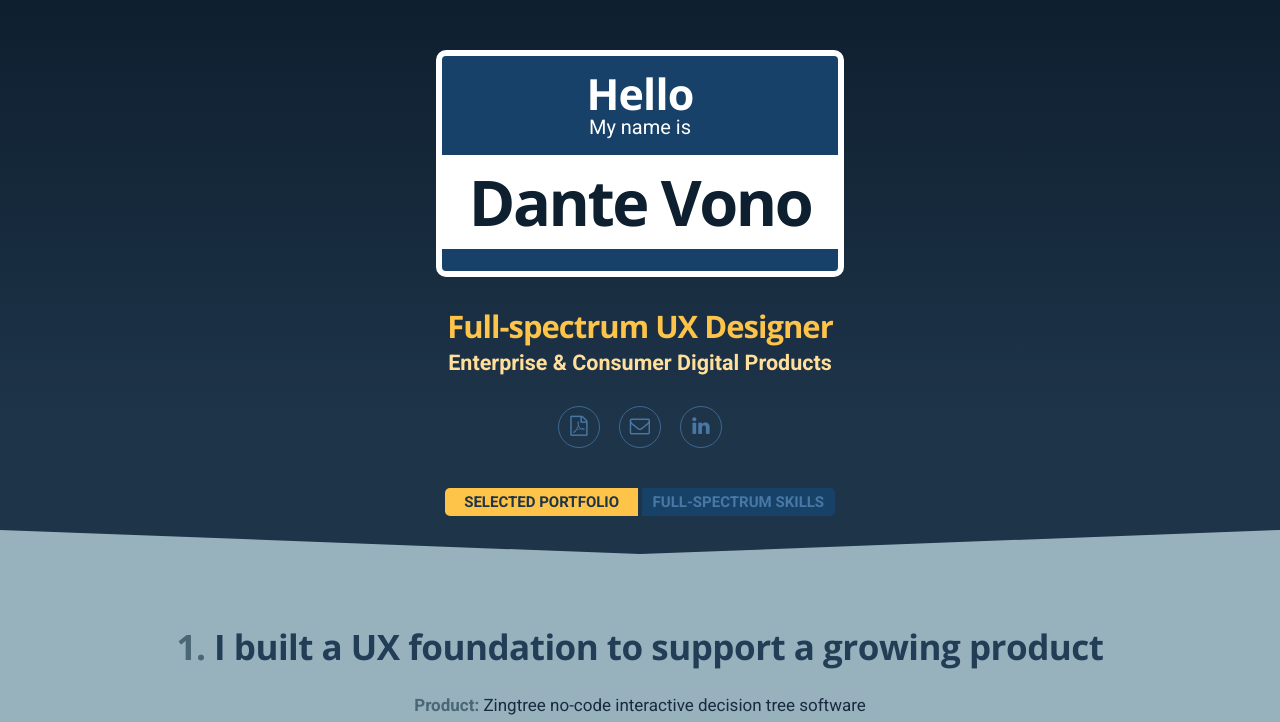
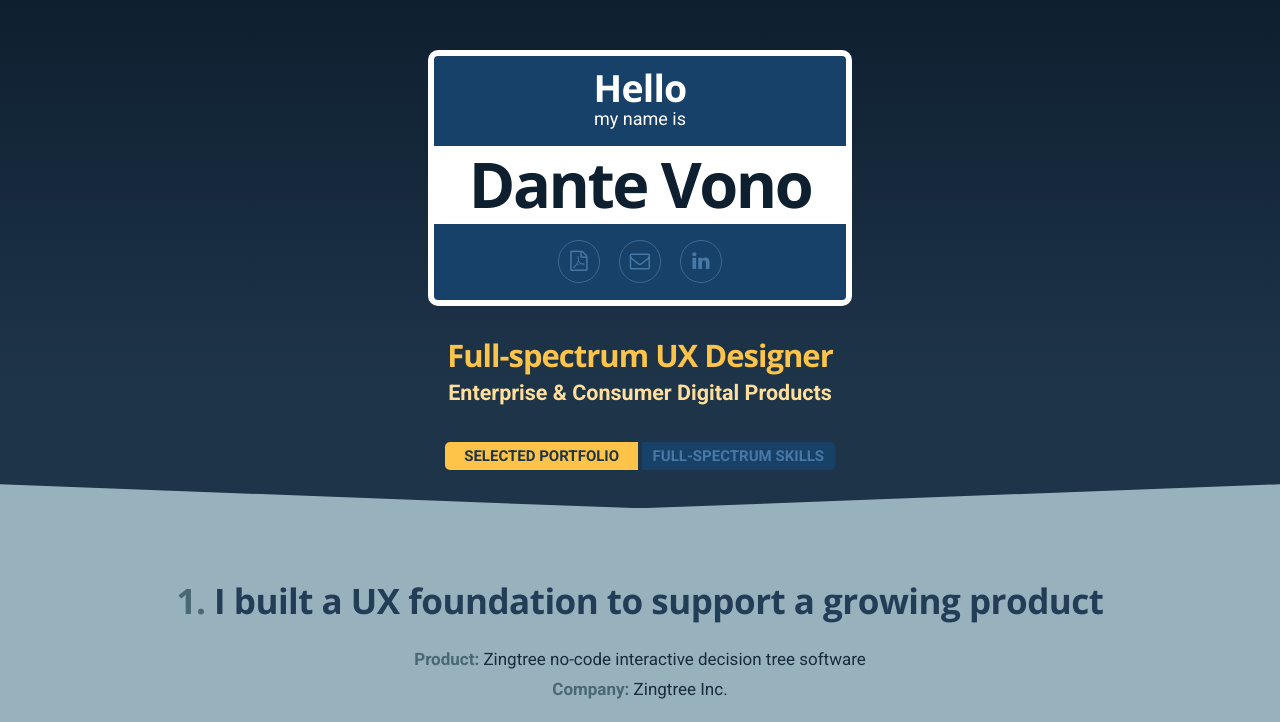
Before and after one commit to djvitamin/djvitamin.github.io, a website: page index.html in a window 1280 px wide. Shown: the top 722 px of the page. Drawn offline with nearby package versions, Linux system fonts and the light colour scheme.

Commit message:
nametag icon changes

```diff
--- a/css/custom.css
+++ b/css/custom.css
@@ -135,11 +135,11 @@
 h1,h2,h3,h4,h5 {
   font-family: 'Open Sans', sans-serif;
 }
-h1 {
+h1.section-heading {
   letter-spacing: -0.25rem;
   display: inline-block;
-  padding: 0.9rem 2.7rem;
-
+  padding: 0rem 3.5rem 0.3rem 3.5rem;
+  margin-bottom: 1.6rem;
 }
 .nametag {
   background-color: #174168;
@@ -149,7 +149,7 @@
   max-width: fit-content;
   margin: auto;
   margin-bottom: 3rem;
-  padding: 2rem 0 0rem 0;
+  padding: 1.4rem 0 0rem 0;
 }
 
 .nametag h4,  .nametag h6 {
@@ -158,13 +158,13 @@
 
 .nametag h4 {
   margin-bottom: 0rem;
-  font-size: 4.3rem;
+  font-size: 3.75rem;
   line-height: 3.5rem;
 }
 .nametag h6 {
   margin-bottom: 1.2rem;
   font-weight: 200;
-  font-size: 2rem;
+  font-size: 1.8rem;
 }
 
 .get-help .section-description h2 {
@@ -177,7 +177,12 @@
 .get-help .section-description p {
     font-size: 2.15rem;
     font-weight: 700;
-      color: #ffdf9b;
+    color: #ffdf9b;
+    margin-bottom: 1.2rem;
+}
+
+.section.get-help .section-description {
+  margin-bottom: 1rem;
 }
 
 .portfolioTitle {
@@ -336,8 +341,8 @@
       cursor: default;
       list-style: none;
       padding-left: 0;
-      margin-top: 2rem;
-      margin-bottom: 1rem;
+      margin-top: 0;
+      margin-bottom: 0.75rem;
     }
 
       ul.icons li {
--- a/index.html
+++ b/index.html
@@ -53,18 +53,18 @@
     <div class="container">
       <div class="nametag">
         <h4>Hello</h4>
-        <h6>My name is</h6>
+        <h6>my name is</h6>
         <h1 class="section-heading">Dante Vono</h1>
+        <ul class="icons">
+          <li><a href="dante_vono_resume.pdf" target="_blank" class="icon style2 fa-file-pdf-o" title="Download Resumé"><span class="label">Resumé</span></a></li>
+          <li><a href="mailto:djvono@gmail.com?subject=Saw your Portfolio site" class="icon style2 fa-envelope-o" title="Send an email"><span class="label">Email</span></a></li>
+          <li><a href="http://www.linkedin.com/in/dantevono" target="_blank" class="icon style2 fa-linkedin" title="View LinkedIn profile"><span class="label">LinkedIN</span></a></li>
+        </ul>
       </div>
       <div class="section-description">
         <h2>Full-spectrum UX Designer</h2>
         <p>Enterprise &amp; Consumer Digital Products</p>
       </div>
-      <ul class="icons">
-              <li><a href="dante_vono_resume.pdf" target="_blank" class="icon style2 fa-file-pdf-o" title="Download Resumé"><span class="label">Resumé</span></a></li>
-              <li><a href="mailto:djvono@gmail.com?subject=Saw your Portfolio site" class="icon style2 fa-envelope-o" title="Send an email"><span class="label">Email</span></a></li>
-              <li><a href="http://www.linkedin.com/in/dantevono" target="_blank" class="icon style2 fa-linkedin" title="View LinkedIn profile"><span class="label">LinkedIN</span></a></li>
-            </ul>
     </div>
     <!--
       <h6 class="portfolioTitle">Selected Portfolio Projects</h6>
```
Also changed, not shown: skills.html (+6 -6 lines).
